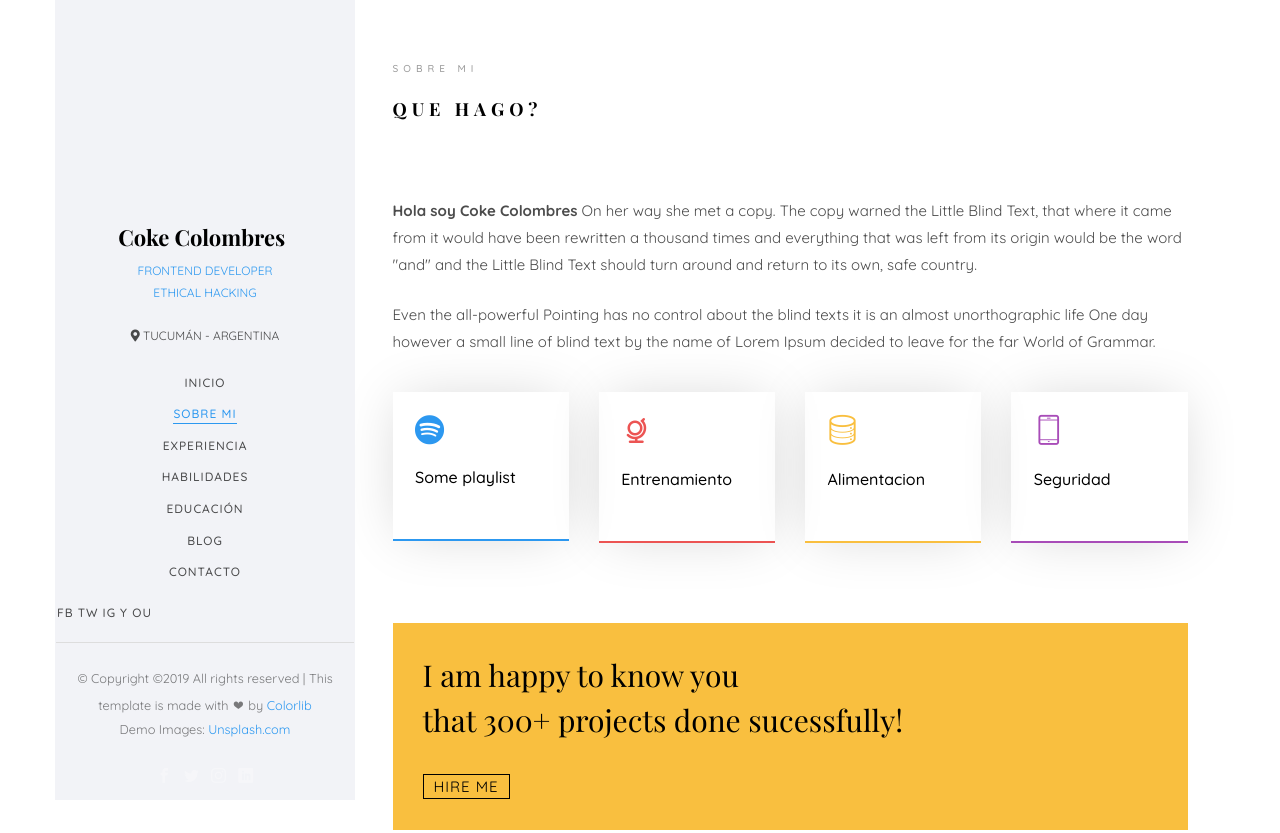
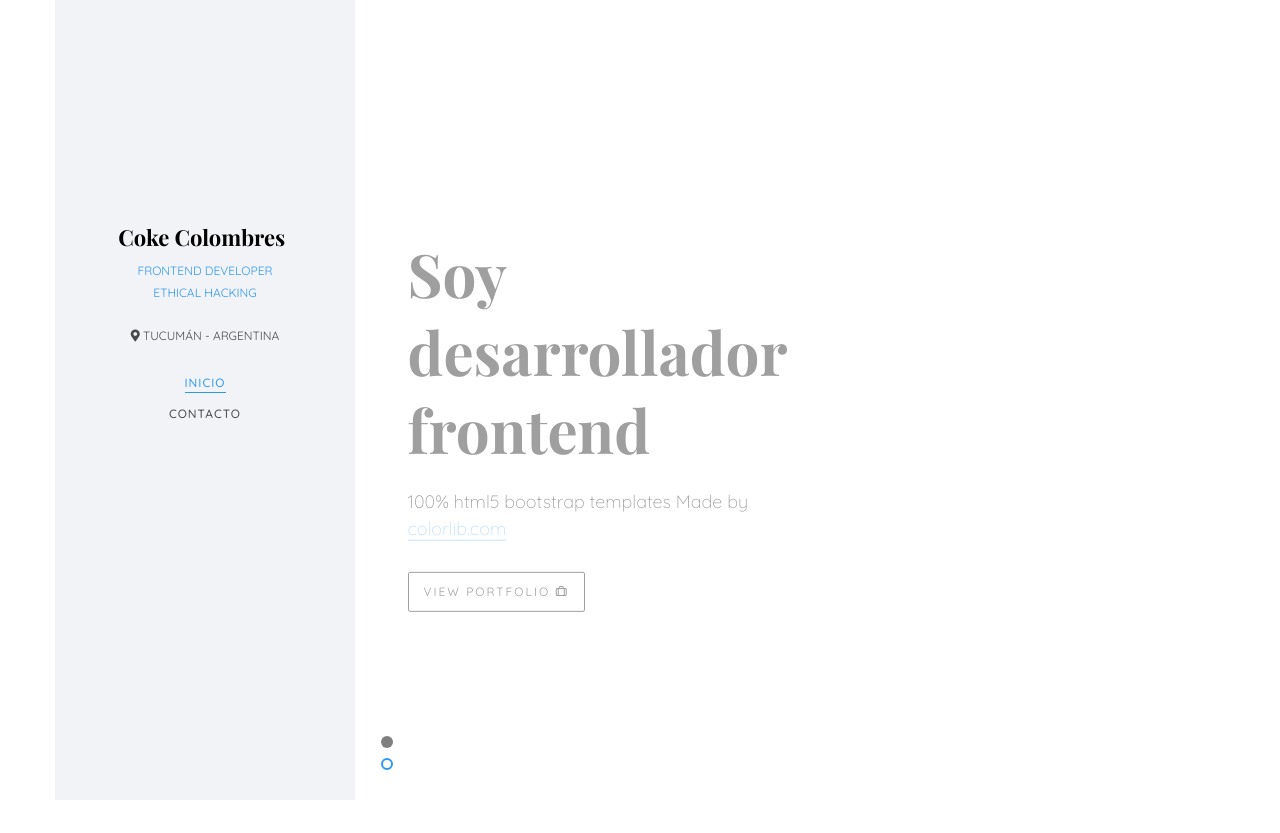
Before and after one commit to cokecolombres/mi-sitio-web, a plain HTML site: page index.html in a window 1280 px wide. Shown: the top 833 px of the page. Drawn offline with nearby package versions, Linux system fonts and the light colour scheme; files whose address does not match are found by name; a web font is replaced by a local one.

Commit message:
asdasdad

```diff
--- a/index.html
+++ b/index.html
@@ -68,54 +68,24 @@
 				<div id="navbar" class="collapse">
 					<ul>
 						<li class="active"><a href="#" data-nav-section="home">Inicio</a></li>
-						<li><a href="#" data-nav-section="about">Sobre mi</a></li>
+						<!-- <li><a href="#" data-nav-section="about">Sobre mi</a></li>
 						<li><a href="#" data-nav-section="services">Experiencia</a></li>
 						<li><a href="#" data-nav-section="skills">Habilidades</a></li>
 						<li><a href="#" data-nav-section="education">Educación</a></li>
-						<li><a href="#" data-nav-section="blog">Blog</a></li>
+						<li><a href="#" data-nav-section="blog">Blog</a></li> -->
 						<li><a href="#" data-nav-section="contact">Contacto</a></li>
-					</ul>
-					<ul class="nav nav-tabs nav-fill">
-						<li class="nav-item">
-							<a class="nav-link">
-								fb
-							</a>
-						</li>
-						<li class="nav-item">
-							<a class="nav-link">
-								tw
-							</a>
-						</li>
-						<li class="nav-item">
-							<a class="nav-link">
-								ig
-							</a>
-						</li>
-						<li class="nav-item">
-							<a class="nav-link">
-							y	ou
-							</a>
-						</li>
 					</ul>
 				</div>
 			</nav>
 
 			<div class="colorlib-footer">
-				<p><small>&copy; <!-- Link back to Colorlib can't be removed. Template is licensed under CC BY 3.0. -->
-Copyright &copy;<script>document.write(new Date().getFullYear());</script> All rights reserved | This template is made with <i class="icon-heart" aria-hidden="true"></i> by <a href="https://colorlib.com" target="_blank">Colorlib</a>
-<!-- Link back to Colorlib can't be removed. Template is licensed under CC BY 3.0. --> </span> <span>Demo Images: <a href="https://unsplash.com/" target="_blank">Unsplash.com</a></span></small></p>
-				<ul>
-					<li><a href="#"><i class="icon-facebook2"></i></a></li>
-					<li><a href="#"><i class="icon-twitter2"></i></a></li>
-					<li><a href="#"><i class="icon-instagram"></i></a></li>
-					<li><a href="#"><i class="icon-linkedin2"></i></a></li>
-				</ul>
+
 			</div>
 
 		</aside>
 
 		<div id="colorlib-main">
-			<!-- <section id="colorlib-hero" class="js-fullheight" data-section="home">
+			<section id="colorlib-hero" class="js-fullheight" data-section="home">
 				<div class="flexslider js-fullheight">
 					<ul class="slides">
 				   	<li style="background-image: url(images/img_bg_1.jpg);">
@@ -125,7 +95,7 @@ Copyright &copy;<script>document.write(new Date().getFullYear());</script> All r
 					   			<div class="col-md-6 col-md-offset-3 col-md-pull-3 col-sm-12 col-xs-12 js-fullheight slider-text">
 					   				<div class="slider-text-inner js-fullheight">
 					   					<div class="desc">
-						   					<h1 class="animated infinite wobble">Hola! <br>Soy coke
+						   					<h1>Hola! <br>Soy coke
 						   						<i class="fa fa-plane-arrival"></i>
 						   					</h1>
 						   					<h2>100% html5 bootstrap templates Made by <a href="https://colorlib.com/" target="_blank">colorlib.com</a></h2>
@@ -154,9 +124,9 @@ Copyright &copy;<script>document.write(new Date().getFullYear());</script> All r
 				   	</li>
 				  	</ul>
 			  	</div>
-			</section> -->
+			</section>
 
-			<section class="colorlib-about" data-section="about">
+			<!-- <section class="colorlib-about" data-section="about">
 				<div class="colorlib-narrow-content">
 					<div class="row">
 						<div class="col-md-12">
@@ -541,7 +511,7 @@ Copyright &copy;<script>document.write(new Date().getFullYear());</script> All r
 						</div>
 					</div>
 				</div>
-			</section>
+			</section> -->
 
 			<section class="colorlib-contact" data-section="contact">
 				<div class="colorlib-narrow-content">
```
